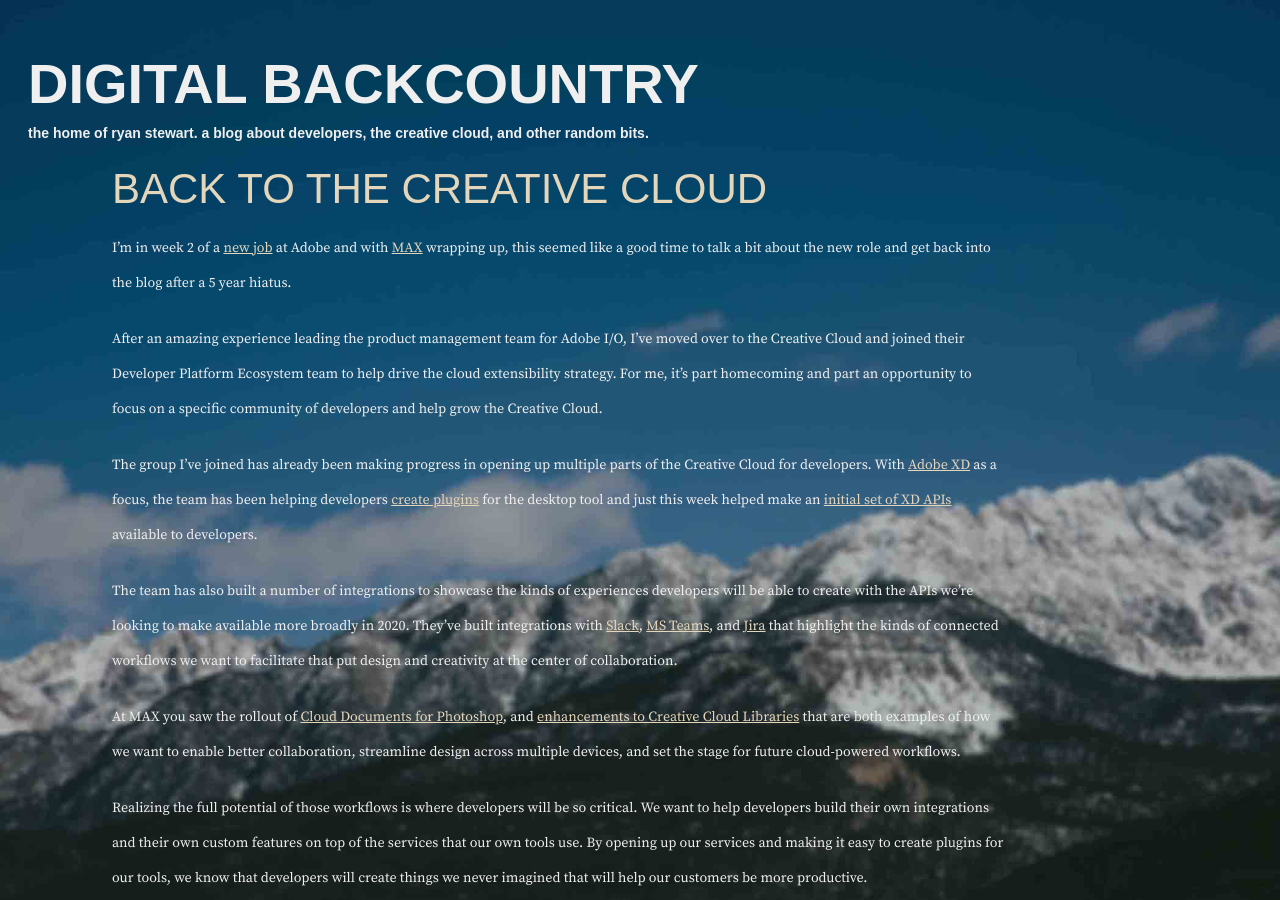
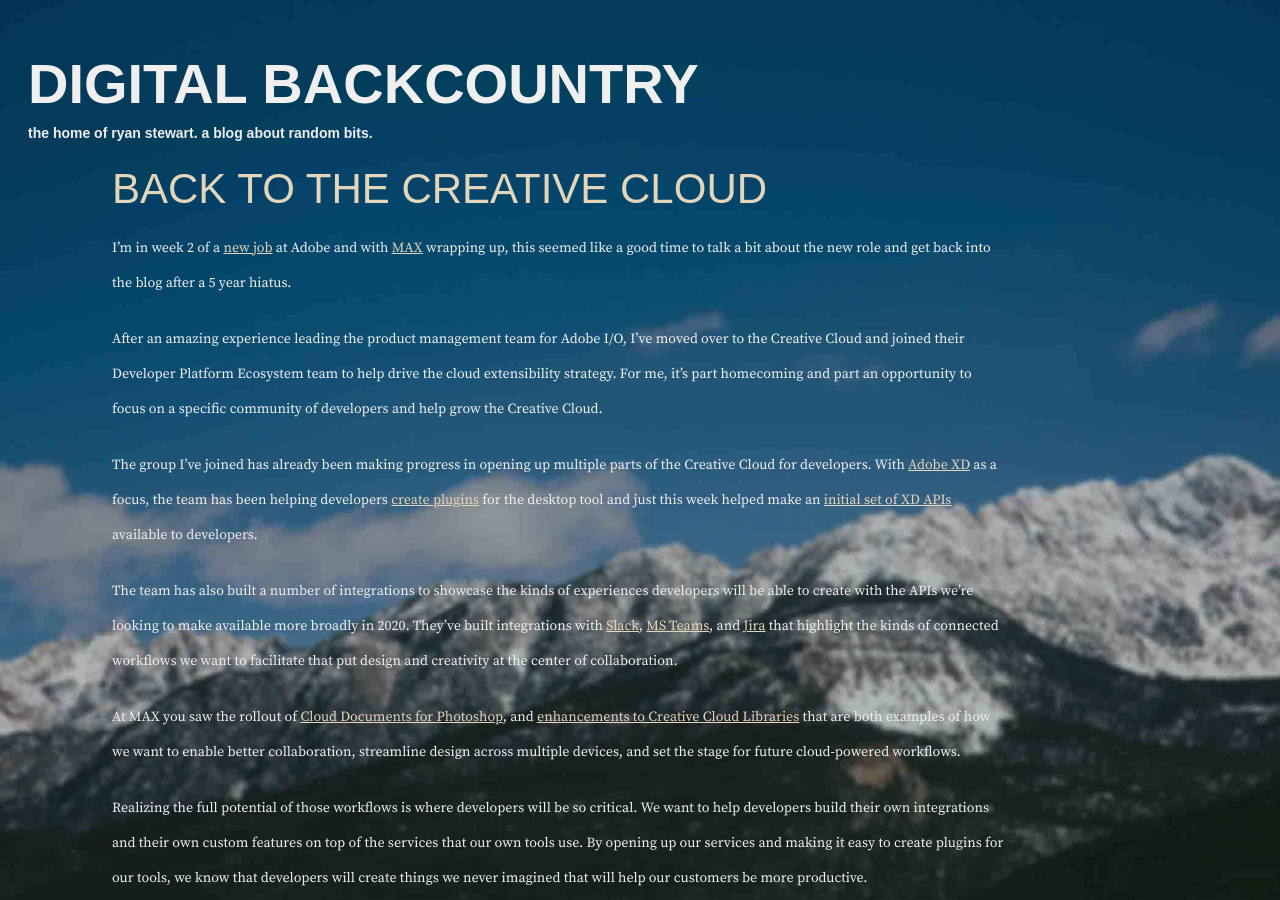
Before and after one commit to ryanstewart/ryanstewart.github.com, a Jekyll site: the page built from index.html, in a window 1280 px wide and 900 px high. Built offline with Jekyll 4.4.1, drawn with Linux system fonts in a browser that asks for light colours.

Commit message:
Update _config.yml

```diff
--- a/_config.yml
+++ b/_config.yml
@@ -1,7 +1,7 @@
 # Site settings
 title: Digital Backcountry
 email: ryan@ryanstewart.net
-description: "The home of Ryan Stewart. A blog about developers, the Creative Cloud, and other random bits."
+description: "The home of Ryan Stewart. A blog about random bits."
 baseurl: ""
 url: "http://ryanstewart.net"
 
```
